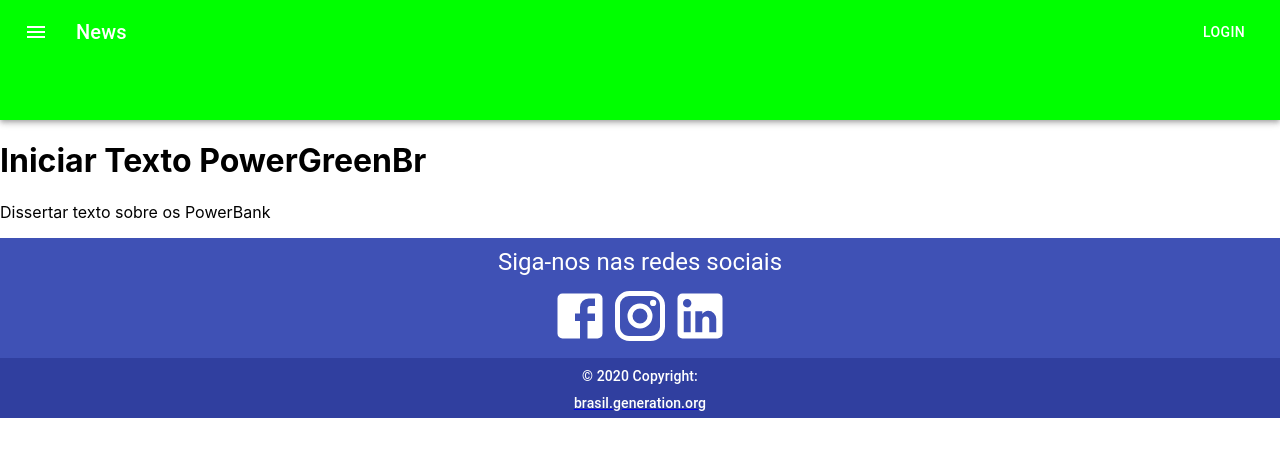
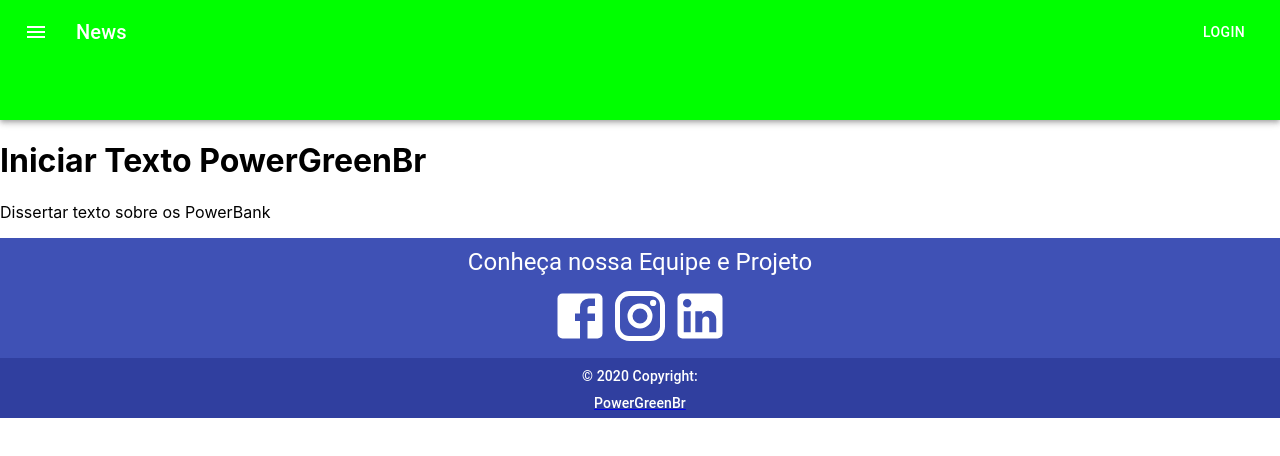
Before and after one commit to PowerGreenBr/frontEnd, a React (Create React App) app: page / in a window 1280 px wide. Shown: the top 456 px of the page. Built offline with nearby package versions, Linux system fonts and the light colour scheme.

Commit message:
modificada footer

```diff
--- a/src/componentes/estaticos/footer/Footer.tsx
+++ b/src/componentes/estaticos/footer/Footer.tsx
@@ -12,7 +12,7 @@ function Footer() {
             <Grid alignItems="center" item xs={12}>
                 <Box style={{ backgroundColor: "#3F51B5", height: "120px" }}>
                     <Box paddingTop={1} display="flex" alignItems="center" justifyContent="center">
-                        <Typography variant="h5" align="center" gutterBottom style={{ color: "white" }}>Siga-nos nas redes sociais </Typography>
+                        <Typography variant="h5" align="center" gutterBottom style={{ color: "white" }}>Conheça nossa Equipe e Projeto </Typography>
                     </Box>
                     <Box display="flex" alignItems="center" justifyContent="center">
                         <a href="https://www.facebook.com/generationbrasil" target="_blank">
@@ -32,7 +32,7 @@ function Footer() {
                     </Box>
                     <Box>
                         <a target="_blank" href="https://brasil.generation.org">
-                            <Typography variant="subtitle2" gutterBottom style={{ color: "white" }} align="center">brasil.generation.org</Typography>
+                            <Typography variant="subtitle2" gutterBottom style={{ color: "white" }} align="center">PowerGreenBr</Typography>
                         </a>
                     </Box>
                 </Box>
```
